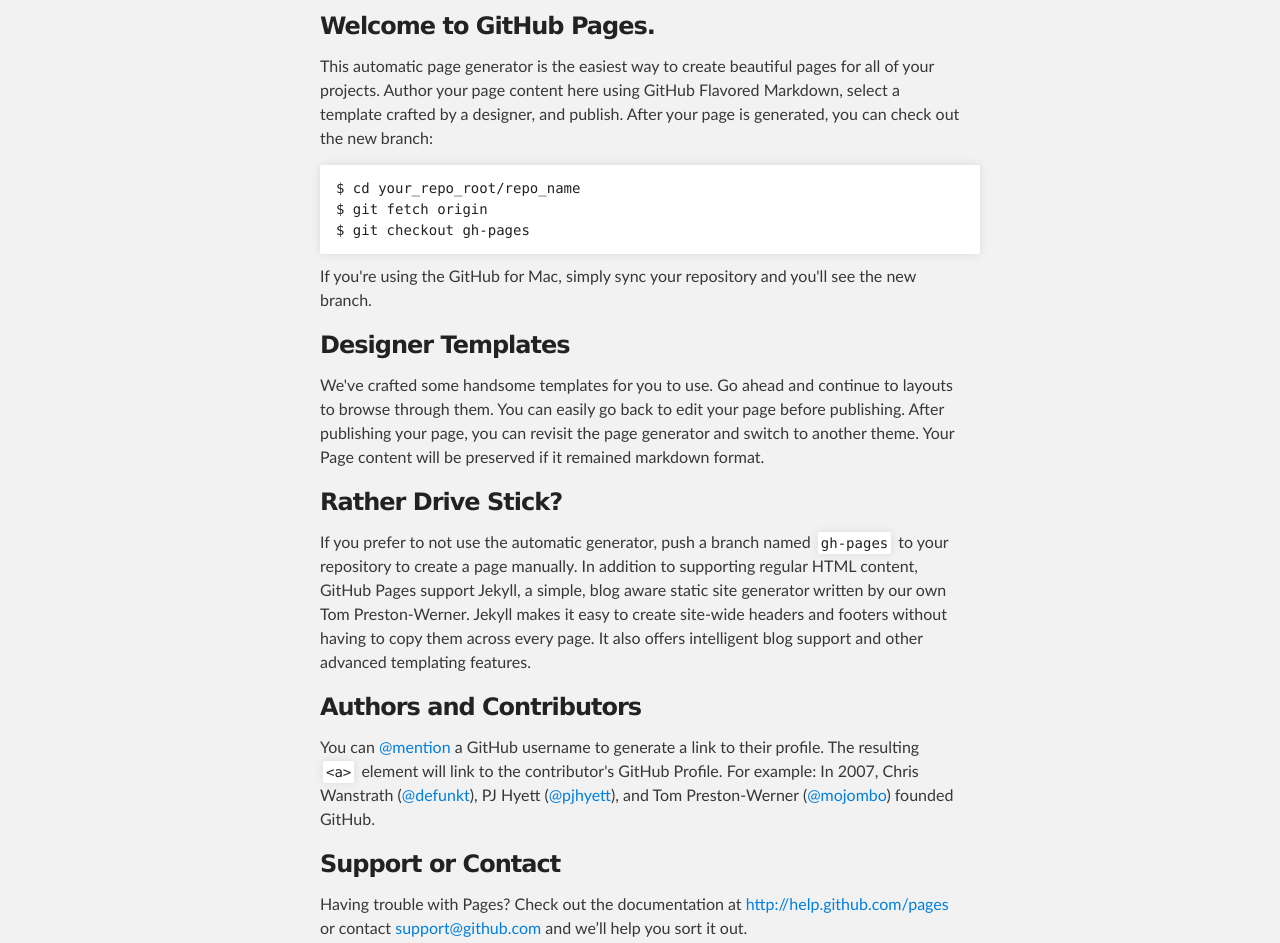
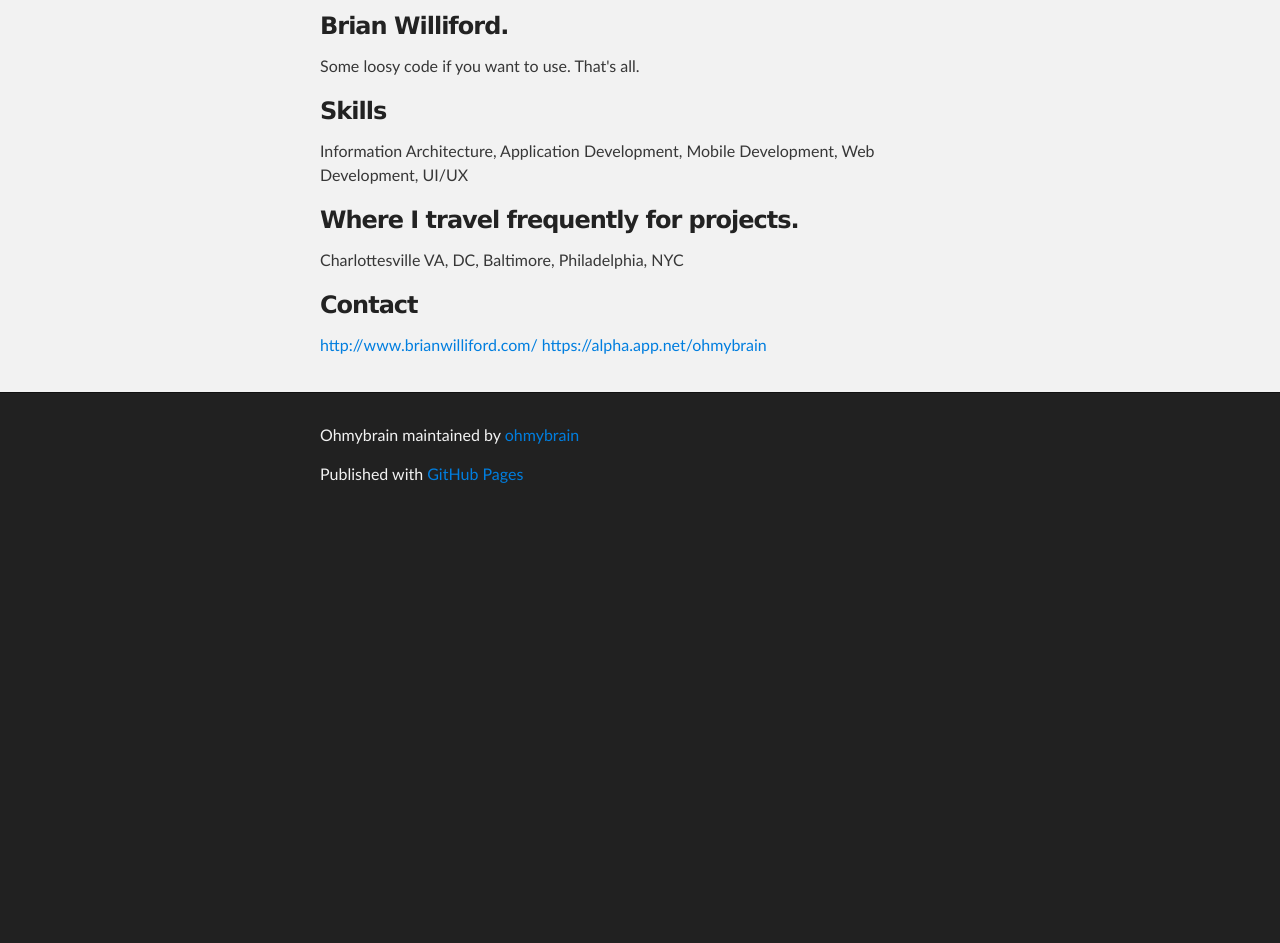
Before and after one commit to ohmybrain/ohmybrain, a plain HTML site: page index.html in a window 1280 px wide. Shown: the part 252-1195 px from the top of the page. After the commit the page ends 800 px from the top, so only its background shows below. Drawn offline with Linux system fonts and the light colour scheme.

```diff
--- a/index.html
+++ b/index.html
@@ -31,32 +31,22 @@
     <!-- MAIN CONTENT -->
     <div id="main_content_wrap" class="outer">
       <section id="main_content" class="inner">
-        <h3>Welcome to GitHub Pages.</h3>
+        <h3>Brian Williford.</h3>
 
-<p>This automatic page generator is the easiest way to create beautiful pages for all of your projects. Author your page content here using GitHub Flavored Markdown, select a template crafted by a designer, and publish. After your page is generated, you can check out the new branch:</p>
+<p>Some loosy code if you want to use. That's all.</p>
 
-<pre><code>$ cd your_repo_root/repo_name
-$ git fetch origin
-$ git checkout gh-pages
-</code></pre>
+<h3>Skills</h3>
 
-<p>If you're using the GitHub for Mac, simply sync your repository and you'll see the new branch.</p>
+<p>Information Architecture, Application Development, Mobile Development, Web Development, UI/UX </p>
 
-<h3>Designer Templates</h3>
+<h3>Where I travel frequently for projects.</h3>
 
-<p>We've crafted some handsome templates for you to use. Go ahead and continue to layouts to browse through them. You can easily go back to edit your page before publishing. After publishing your page, you can revisit the page generator and switch to another theme. Your Page content will be preserved if it remained markdown format.</p>
+<p>Charlottesville VA, DC, Baltimore, Philadelphia, NYC </p>
 
-<h3>Rather Drive Stick?</h3>
+<h3>Contact</h3>
 
-<p>If you prefer to not use the automatic generator, push a branch named <code>gh-pages</code> to your repository to create a page manually. In addition to supporting regular HTML content, GitHub Pages support Jekyll, a simple, blog aware static site generator written by our own Tom Preston-Werner. Jekyll makes it easy to create site-wide headers and footers without having to copy them across every page. It also offers intelligent blog support and other advanced templating features.</p>
-
-<h3>Authors and Contributors</h3>
-
-<p>You can <a href="https://github.com/blog/821" class="user-mention">@mention</a> a GitHub username to generate a link to their profile. The resulting <code>&lt;a&gt;</code> element will link to the contributor's GitHub Profile. For example: In 2007, Chris Wanstrath (<a href="https://github.com/defunkt" class="user-mention">@defunkt</a>), PJ Hyett (<a href="https://github.com/pjhyett" class="user-mention">@pjhyett</a>), and Tom Preston-Werner (<a href="https://github.com/mojombo" class="user-mention">@mojombo</a>) founded GitHub.</p>
-
-<h3>Support or Contact</h3>
-
-<p>Having trouble with Pages? Check out the documentation at <a href="http://help.github.com/pages">http://help.github.com/pages</a> or contact <a href="mailto:support@github.com">support@github.com</a> and we’ll help you sort it out.</p>
+<p><a href="http://www.brianwilliford.com/">http://www.brianwilliford.com/</a>
+<a href="https://alpha.app.net/ohmybrain">https://alpha.app.net/ohmybrain</a></p>
       </section>
     </div>
 
```
Also changed, not shown: params.json (+1 -1 lines).
